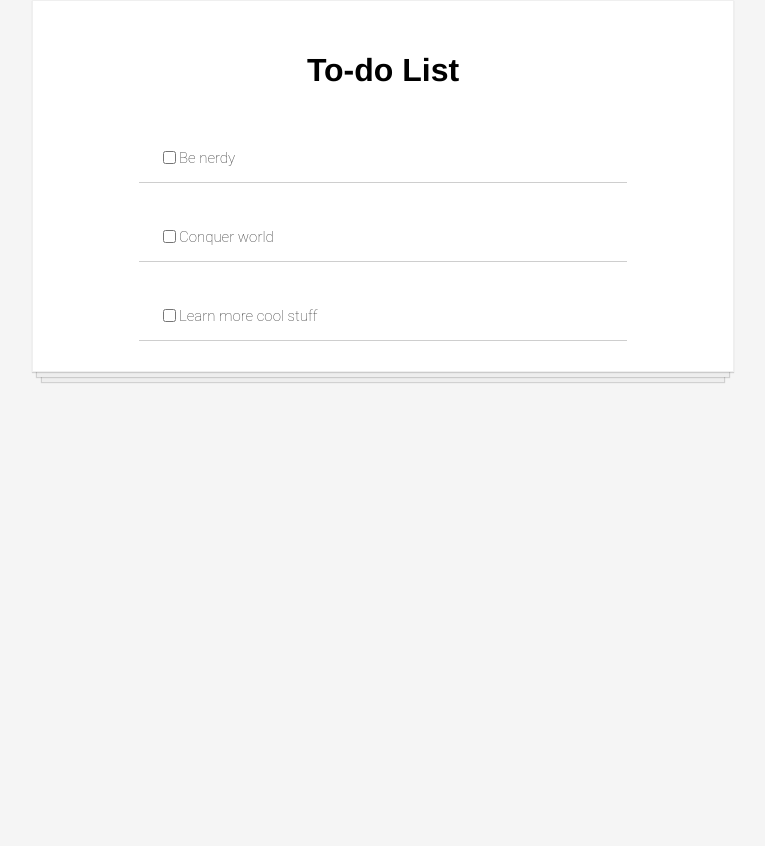
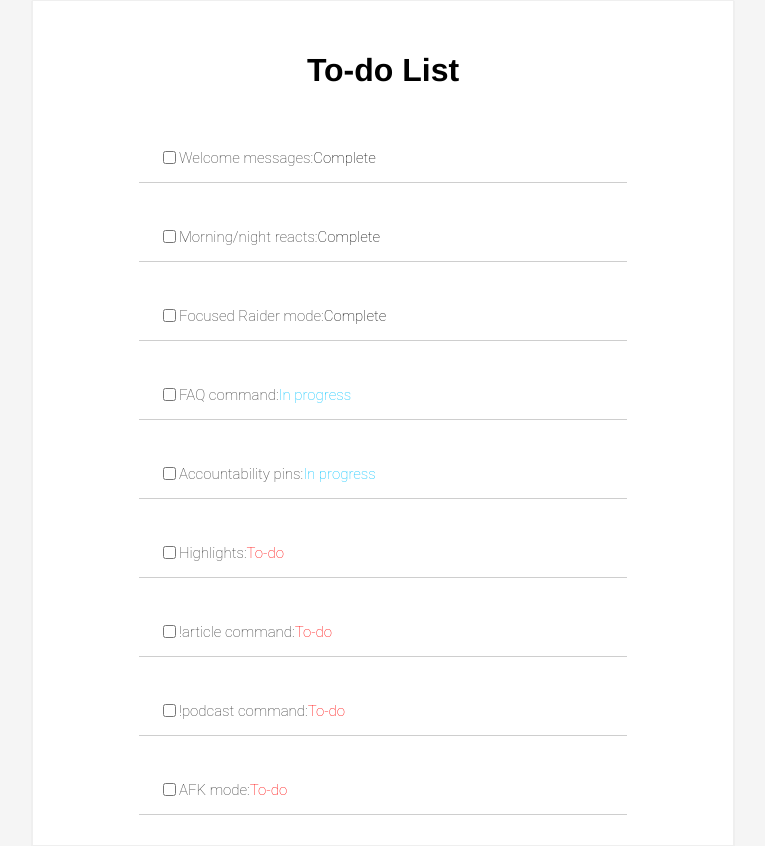
Before and after one commit to ThatNerdSquared/sparring, a React (Create React App) app in the folder react-tutorial-app/: page / in a window 1280 px wide. Shown: the whole page, without its empty margins (257-1022 px from the left). Before the commit the page ends 800 px from the top, so only its background shows below. Built offline with nearby package versions, Linux system fonts and the light colour scheme.

Commit message:
Savepoint #2

```diff
--- a/react-tutorial-app/src/index.js
+++ b/react-tutorial-app/src/index.js
@@ -3,5 +3,6 @@ import ReactDOM from "react-dom"
 import "./style.css"
 
 import App from "./todo-parts/App"
+//import App from "./examples/example3"
 
 ReactDOM.render(<App />, document.getElementById("root"))
--- a/react-tutorial-app/src/todo-parts/App.js
+++ b/react-tutorial-app/src/todo-parts/App.js
@@ -1,19 +1,14 @@
 import React from "react"
 import TodoItem from "./TodoItem"
+import todoData from "./todos"
 
 function App() {
-	const uncheckedStyle = {
-		fontFamily: "Avenir, Helvetica, sans-serif",
-		display: "flex",
-		textAlign: "center",
-		justifyContent: "center",
-	}
+	const components = todoData.map(todo => <TodoItem key={todo.key} title={todo.title} list={todo.list}/>)
+
 	return (
 		<div className="todolist">
 			<h1 className="todo-header">To-do List</h1>
-			<TodoItem name="Be nerdy"/>
-			<TodoItem name="Conquer world"/>
-			<TodoItem name="Learn more cool stuff"/>
+			{components}
 		</div>
 	)
 }
--- a/react-tutorial-app/src/todo-parts/TodoItem.js
+++ b/react-tutorial-app/src/todo-parts/TodoItem.js
@@ -4,7 +4,8 @@ function TodoItem(props) {
 	return (
 		<div className="todo-item">
 			<input type="checkbox" />
-			<p>{props.name}</p>
+			<p>{props.title + ": "}</p>
+			<p style={{color: props.list=="To-do" ? "red" : props.list=="In progress" ? "#00c3ff" : "black"}}>{props.list}</p>
 		</div>
 	)
 }
--- a/react-tutorial-app/src/todo-parts/todos.js
+++ b/react-tutorial-app/src/todo-parts/todos.js
@@ -2,17 +2,17 @@ const todos = [
 
 		{
 			id: "1",
-			title: "ck_mark: Welcome messages",
+			title: "Welcome messages",
 			list: "Complete"
 		},
 		{
 			id: "2",
-			title: "ck_mark: Morning/night reacts",
+			title: "Morning/night reacts",
 			list: "Complete"
 		},
 		{
 			id: "3",
-			title: "ck_mark: Focused Raider mode",
+			title: "Focused Raider mode",
 			list: "Complete"
 		},
 		{
```
Also changed, not shown: react-tutorial-app/src/examples/example3.js (added, +34 -0 lines), 1 other file (tests, documents, lock files or other folders).
